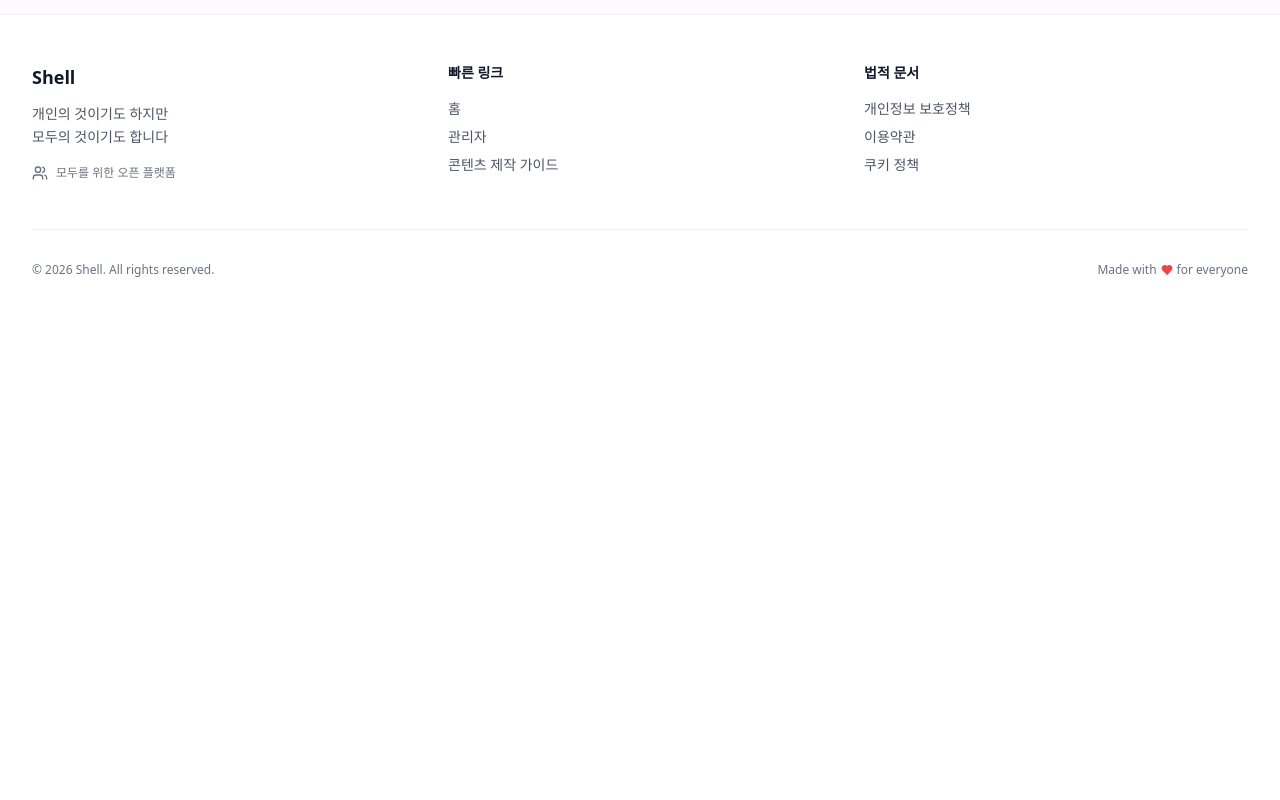
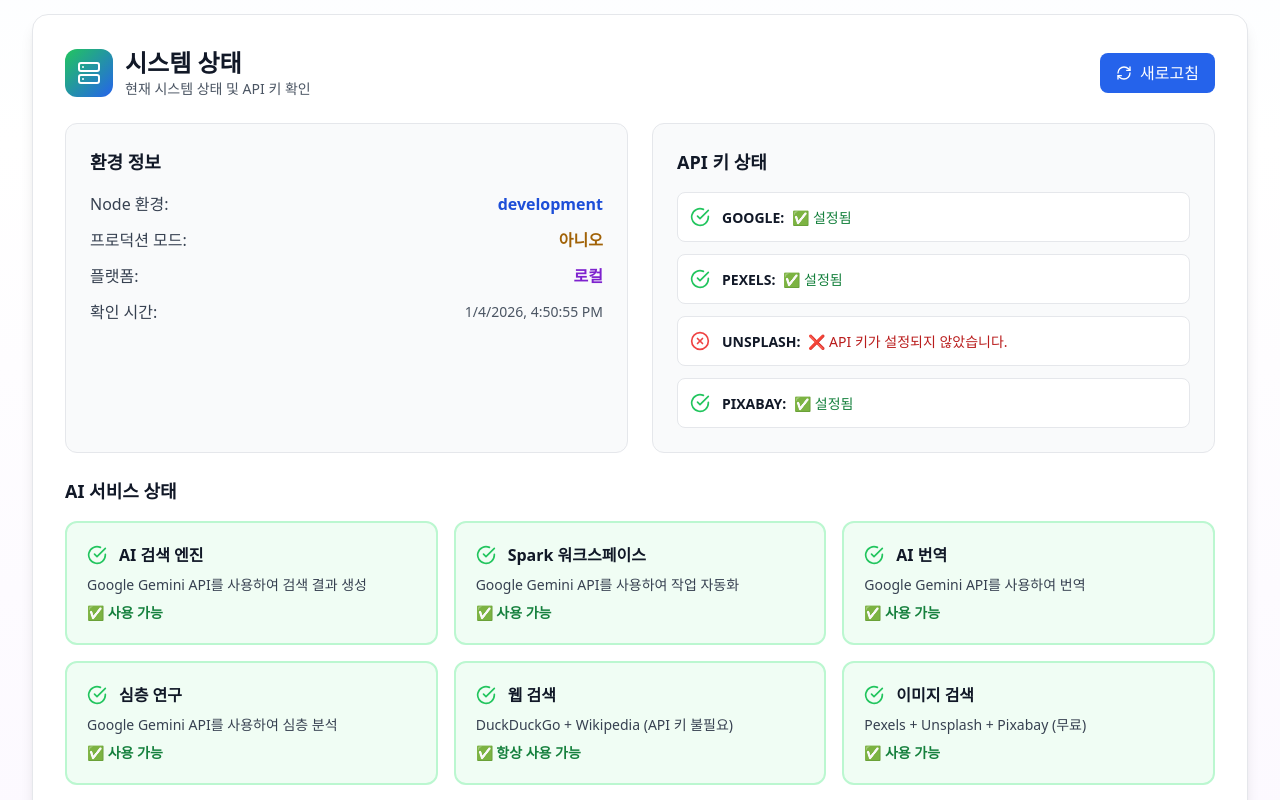
Before and after one commit to partner0010/freeshell, a Next.js app: page /admin in a window 1280 px wide. Shown: the part 980-1780 px from the top of the page. Before the commit the page ends 1306 px from the top, so only its background shows below. Built offline with nearby package versions, Linux system fonts and the light colour scheme; no server answers.

Commit message:
Shell updates and improvements

```diff
--- a/app/admin/page.tsx
+++ b/app/admin/page.tsx
@@ -1,6 +1,6 @@
 'use client';
 
-import { useState } from 'react';
+import { useState, useEffect } from 'react';
 import Link from 'next/link';
 import {
   Settings,
@@ -10,7 +10,13 @@
   SearchCheck,
   Cloud,
   ArrowLeft,
-  Shield
+  Shield,
+  Server,
+  CheckCircle,
+  XCircle,
+  AlertCircle,
+  Loader2,
+  RefreshCw
 } from 'lucide-react';
 import Navbar from '@/components/Navbar';
 import Footer from '@/components/Footer';
@@ -58,7 +64,70 @@
   },
 ];
 
+interface SystemStatus {
+  timestamp: string;
+  environment: {
+    nodeEnv: string;
+    isProduction: boolean;
+    platform?: string;
+  };
+  apiKeys: {
+    [key: string]: {
+      configured: boolean;
+      hasValue: boolean;
+      prefix: string;
+      valid: boolean;
+      message: string;
+    };
+  };
+  services: {
+    [key: string]: {
+      name: string;
+      required: string;
+      status: string;
+      fallback: string;
+      description: string;
+    };
+  };
+}
+
 export default function AdminPage() {
+  const [systemStatus, setSystemStatus] = useState<SystemStatus | null>(null);
+  const [isLoadingStatus, setIsLoadingStatus] = useState(false);
+
+  const fetchSystemStatus = async () => {
+    setIsLoadingStatus(true);
+    try {
+      const response = await fetch('/api/status');
+      if (response.ok) {
+        const data = await response.json();
+        setSystemStatus(data);
+      }
+    } catch (error) {
+      console.error('시스템 상태 로드 실패:', error);
+    } finally {
+      setIsLoadingStatus(false);
+    }
+  };
+
+  useEffect(() => {
+    fetchSystemStatus();
+  }, []);
+
+  const getStatusIcon = (status: string) => {
+    if (status === '✅ 사용 가능' || status === '✅ 항상 사용 가능') {
+      return <CheckCircle className="w-5 h-5 text-green-500" />;
+    }
+    if (status.includes('❌') || status.includes('오류')) {
+      return <XCircle className="w-5 h-5 text-red-500" />;
+    }
+    return <AlertCircle className="w-5 h-5 text-yellow-500" />;
+  };
+
+  const getApiKeyIcon = (valid: boolean) => {
+    return valid ? <CheckCircle className="w-5 h-5 text-green-500" /> : <XCircle className="w-5 h-5 text-red-500" />;
+  };
+
   return (
     <main className="min-h-screen bg-gradient-to-b from-blue-50 via-white to-purple-50">
       <Navbar />
@@ -110,7 +179,7 @@
           </div>
 
           {/* 안내 메시지 */}
-          <div className="bg-blue-50 border border-blue-200 rounded-xl p-6 text-center">
+          <div className="bg-blue-50 border border-blue-200 rounded-xl p-6 text-center mb-12">
             <Settings className="w-8 h-8 text-blue-600 mx-auto mb-3" />
             <h3 className="text-lg font-semibold text-gray-900 mb-2">
               관리자 전용 기능
@@ -120,6 +189,144 @@
               일반 사용자에게는 표시되지 않습니다.
             </p>
           </div>
+
+          {/* 시스템 상태 */}
+          <div className="bg-white rounded-2xl shadow-lg border border-gray-200 p-8">
+            <div className="flex items-center justify-between mb-6">
+              <div className="flex items-center gap-3">
+                <div className="w-12 h-12 bg-gradient-to-br from-green-500 to-blue-600 rounded-xl flex items-center justify-center">
+                  <Server className="w-6 h-6 text-white" />
+                </div>
+                <div>
+                  <h2 className="text-2xl font-bold text-gray-900">시스템 상태</h2>
+                  <p className="text-sm text-gray-600">현재 시스템 상태 및 API 키 확인</p>
+                </div>
+              </div>
+              <button
+                onClick={fetchSystemStatus}
+                disabled={isLoadingStatus}
+                className="px-4 py-2 bg-blue-600 text-white rounded-lg hover:bg-blue-700 transition-colors flex items-center gap-2 disabled:opacity-50 disabled:cursor-not-allowed"
+              >
+                {isLoadingStatus ? (
+                  <Loader2 className="w-4 h-4 animate-spin" />
+                ) : (
+                  <RefreshCw className="w-4 h-4" />
+                )}
+                <span>새로고침</span>
+              </button>
+            </div>
+
+            {isLoadingStatus ? (
+              <div className="text-center py-12">
+                <Loader2 className="w-8 h-8 animate-spin text-blue-600 mx-auto mb-3" />
+                <p className="text-gray-600">시스템 상태를 불러오는 중...</p>
+              </div>
+            ) : systemStatus ? (
+              <div className="space-y-6">
+                {/* 환경 정보 */}
+                <div className="grid grid-cols-1 md:grid-cols-2 gap-6">
+                  <div className="bg-gray-50 rounded-xl p-6 border border-gray-200">
+                    <h3 className="text-lg font-semibold text-gray-900 mb-4">환경 정보</h3>
+                    <ul className="space-y-3">
+                      <li className="flex items-center justify-between">
+                        <span className="font-medium text-gray-700">Node 환경:</span>
+                        <span className="text-blue-700 font-semibold">{systemStatus.environment.nodeEnv}</span>
+                      </li>
+                      <li className="flex items-center justify-between">
+                        <span className="font-medium text-gray-700">프로덕션 모드:</span>
+                        <span className={`font-semibold ${systemStatus.environment.isProduction ? 'text-green-700' : 'text-yellow-700'}`}>
+                          {systemStatus.environment.isProduction ? '예' : '아니오'}
+                        </span>
+                      </li>
+                      <li className="flex items-center justify-between">
+                        <span className="font-medium text-gray-700">플랫폼:</span>
+                        <span className="text-purple-700 font-semibold">{systemStatus.environment.platform || '로컬'}</span>
+                      </li>
+                      <li className="flex items-center justify-between">
+                        <span className="font-medium text-gray-700">확인 시간:</span>
+                        <span className="text-gray-600 text-sm">{new Date(systemStatus.timestamp).toLocaleString()}</span>
+                      </li>
+                    </ul>
+                  </div>
+
+                  {/* API 키 상태 */}
+                  <div className="bg-gray-50 rounded-xl p-6 border border-gray-200">
+                    <h3 className="text-lg font-semibold text-gray-900 mb-4">API 키 상태</h3>
+                    <ul className="space-y-3">
+                      {Object.entries(systemStatus.apiKeys).map(([key, status]) => (
+                        <li key={key} className="flex items-center gap-3 p-3 rounded-lg bg-white border border-gray-200">
+                          {getApiKeyIcon(status.valid)}
+                          <div className="flex-1">
+                            <span className="font-bold text-gray-900 uppercase text-sm">{key}:</span>
+                            <span className={`ml-2 text-sm font-medium ${
+                              status.valid
+                                ? 'text-green-700'
+                                : status.configured
+                                  ? 'text-yellow-700'
+                                  : 'text-red-700'
+                            }`}>
+                              {status.message}
+                            </span>
+                          </div>
+                        </li>
+                      ))}
+                    </ul>
+                  </div>
+                </div>
+
+                {/* 서비스 상태 */}
+                <div>
+                  <h3 className="text-lg font-semibold text-gray-900 mb-4">AI 서비스 상태</h3>
+                  <div className="grid grid-cols-1 md:grid-cols-2 lg:grid-cols-3 gap-4">
+                    {Object.entries(systemStatus.services).map(([key, service]) => {
+                      const isAvailable = service.status === '✅ 사용 가능' || service.status === '✅ 항상 사용 가능';
+                      return (
+                        <div key={key} className={`rounded-xl p-5 border-2 ${
+                          isAvailable
+                            ? 'bg-green-50 border-green-200'
+                            : 'bg-yellow-50 border-yellow-200'
+                        }`}>
+                          <div className="flex items-center gap-3 mb-2">
+                            {getStatusIcon(service.status)}
+                            <h4 className="font-bold text-gray-900">{service.name}</h4>
+                          </div>
+                          <p className="text-sm text-gray-700 mb-2">{service.description}</p>
+                          <p className={`text-sm font-semibold ${
+                            isAvailable ? 'text-green-700' : 'text-yellow-700'
+                          }`}>
+                            {service.status}
+                          </p>
+                        </div>
+                      );
+                    })}
+                  </div>
+                </div>
+
+                {/* 상세 진단 링크 */}
+                <div className="bg-blue-50 border border-blue-200 rounded-xl p-4 text-center">
+                  <Link
+                    href="/diagnostics"
+                    className="inline-flex items-center gap-2 text-blue-700 font-semibold hover:text-blue-800 transition-colors"
+                  >
+                    <Activity className="w-5 h-5" />
+                    <span>상세 진단 정보 보기</span>
+                    <ArrowLeft className="w-4 h-4 rotate-180" />
+                  </Link>
+                </div>
+              </div>
+            ) : (
+              <div className="text-center py-12">
+                <AlertCircle className="w-8 h-8 text-yellow-600 mx-auto mb-3" />
+                <p className="text-gray-600">시스템 상태를 불러올 수 없습니다.</p>
+                <button
+                  onClick={fetchSystemStatus}
+                  className="mt-4 px-4 py-2 bg-blue-600 text-white rounded-lg hover:bg-blue-700 transition-colors"
+                >
+                  다시 시도
+                </button>
+              </div>
+            )}
+          </div>
         </div>
       </div>
 
```
